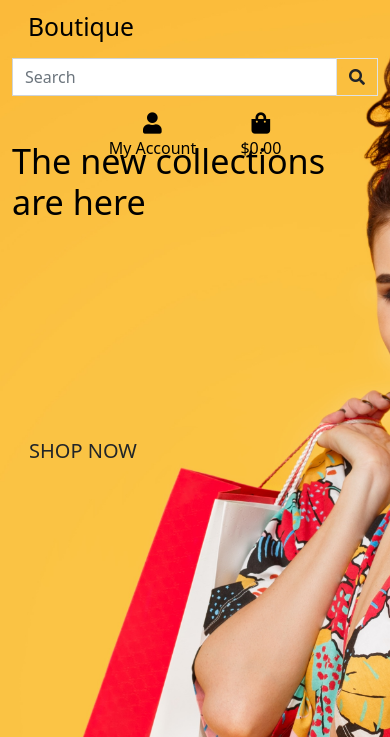
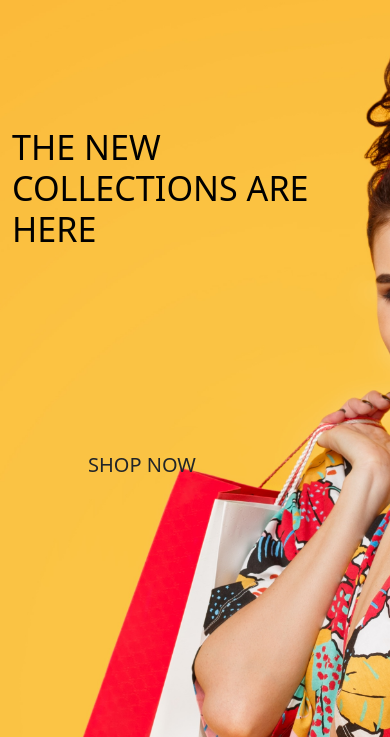
Before and after one commit to cmd-source/Flullstack-walkthrough, a Django app: page / in a window 390 px wide. Shown: the top 737 px of the page. Run offline with Django 3.2, Linux system fonts and the light colour scheme.

Commit message:
added in addistional css to the homepage

```diff
--- a/boutique_ado/settings.py
+++ b/boutique_ado/settings.py
@@ -154,3 +154,7 @@ STATIC_URL = '/static/'
 # https://docs.djangoproject.com/en/3.2/ref/settings/#default-auto-field
 
 DEFAULT_AUTO_FIELD = 'django.db.models.BigAutoField'
+STATICFILES_DIRS = (os.path.join(BASE_DIR, 'static'),)
+
+MEDIA_URL = '/media/'
+MEDIA_ROOT = os.path.join(BASE_DIR, 'media')
--- a/boutique_ado/urls.py
+++ b/boutique_ado/urls.py
@@ -15,9 +15,12 @@ Including another URLconf
 """
 from django.contrib import admin
 from django.urls import path, include
+from django.conf import settings
+from django.conf.urls.static import static
+
 
 urlpatterns = [
     path('admin/', admin.site.urls),
     path('accounts/', include('allauth.urls')),
     path('', include('home.urls')),
-]
+] + static(settings.MEDIA_URL, document_root=settings.MEDIA_ROOT)
--- a/static/css/base.css
+++ b/static/css/base.css
@@ -9,3 +9,62 @@ body {
     color: #555;
     font-family: Lato;
 }
+
+.logo-font {
+    text-transform: uppercase;
+}
+
+.main-logo-link {
+    width: fit-content;
+}
+
+.shop-now-button {
+    background: black;
+    color: white;
+    min-width: 260px;
+}
+
+.btn-black {
+    background: black;
+    color: white;
+}
+
+.shop-now-button:hover,
+.shop-now-button:active,
+.shop-now-button:focus,
+.btn-black:hover,
+.btn-black:active,
+.btn-black:focus {
+    background: #222;
+    color: white;
+}
+
+.text-black {
+    color: #000 !important;
+}
+
+.border-black {
+    border: 1px solid black !important;
+}
+
+/* Slightly larger container on xl screens */
+@media (min-width: 1200px) {
+    .container {
+      max-width: 80%;
+    }
+  }
+
+  /* fixed top navbar only on medium and up */
+  @media (min-width: 992px) {
+      .fixed-top-desktop-only {
+          position: fixed;
+          top: 0;
+          right: 0;
+          left: 0;
+          z-index: 1030;
+      }
+
+      .header-container {
+          padding-top: 164px;
+      }
+  }
--- a/templates/base.html
+++ b/templates/base.html
@@ -15,6 +15,7 @@
     {% endblock %}
 
     {% block corecss %}
+        <link href="https://fonts.googleapis.com/css2?family=Lato:wght@300&display=swap" rel="stylesheet">
         <link rel="stylesheet" href="{% static 'css/base.css' %}" type="text/css">
         <link href="https://cdn.jsdelivr.net/npm/bootstrap@5.1.1/dist/css/bootstrap.min.css" rel="stylesheet" integrity="sha384-F3w7mX95PdgyTmZZMECAngseQB83DfGTowi0iMjiWaeVhAn4FJkqJByhZMI3AhiU" crossorigin="anonymous">
     {% endblock %}
@@ -32,8 +33,8 @@
   </head>
   <body>
     <header class="container-fluid fixed-top">
-        <div class="row">
-          <div class="col-12 col-lg-4 my-auto py-1 py-lg-0 text-lg-left">
+        <div class="row bg-white pt-lg-2 d-none d-lg-flex">
+          <div class="col-12 col-lg-4 my-auto py-1 py-lg-0 text-center text-lg-left">
             <a href="{% url 'home' %}" class="nav-link main-logo-link">
               <h2 class="logo-font text-black my-0">Boutique</h2>
             </a>
```
